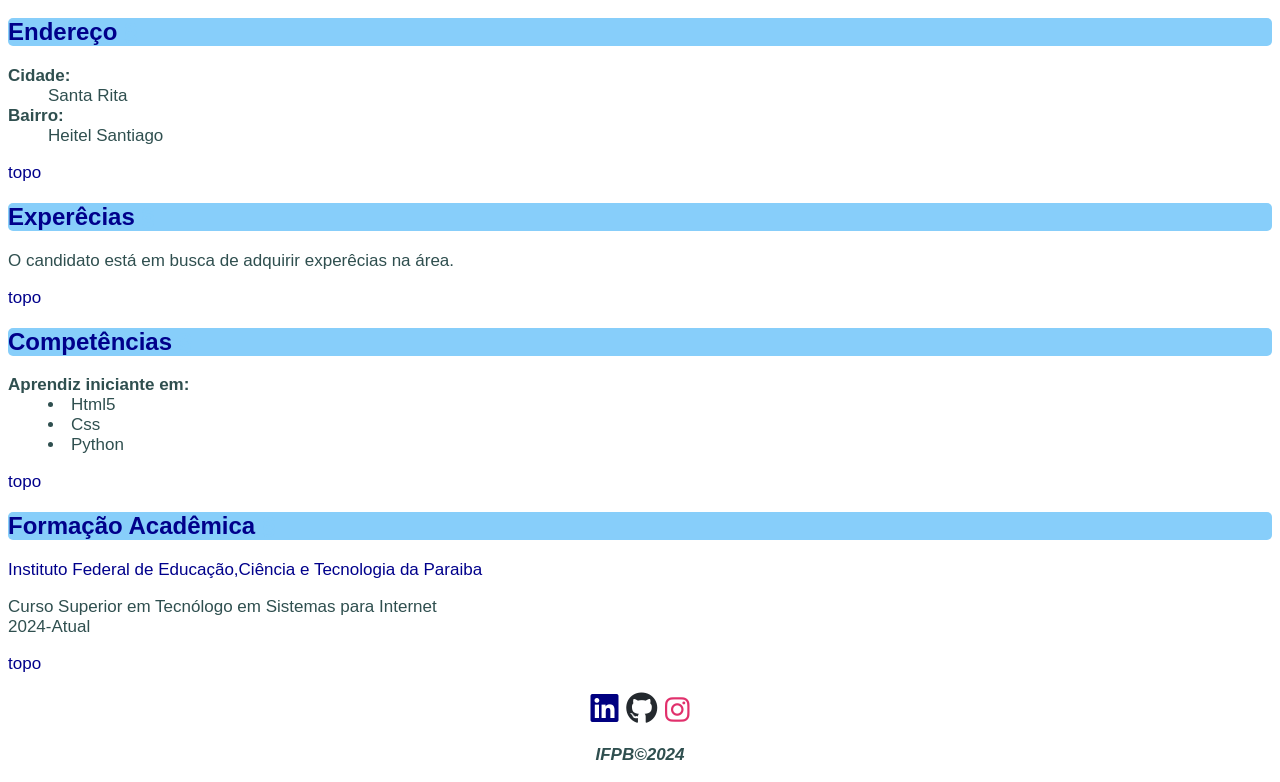
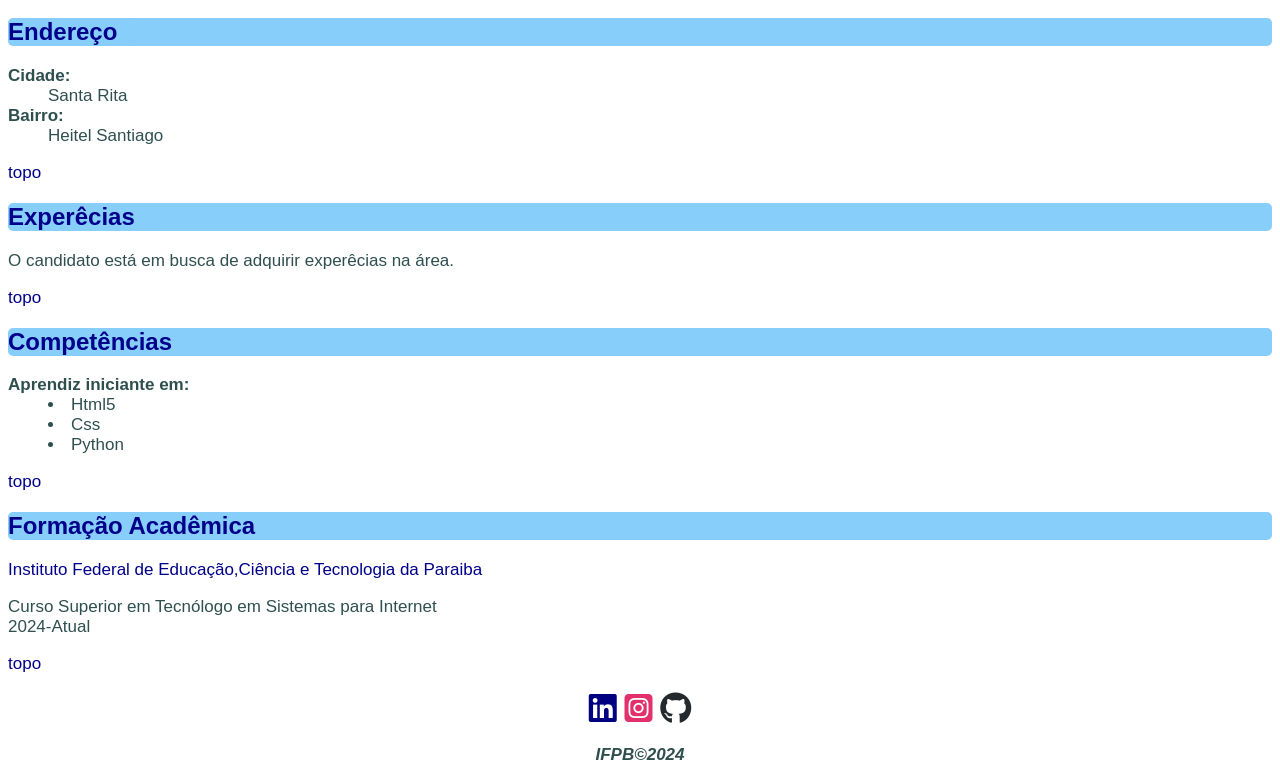
Before and after one commit to Henrique-06/curriculum_Henrique, a plain HTML site: page curriculum_h/index.html in a window 1280 px wide. Shown: the part 541-1323 px from the top of the page. Drawn offline with Linux system fonts and the light colour scheme.

Commit message:
arrumei o link do icon insta :)

```diff
--- a/curriculum_h/css/style.css
+++ b/curriculum_h/css/style.css
@@ -94,7 +94,7 @@
     color: navy;
 }
 
-#social .fa-instagram {
+#social .fa-square-instagram {
     color: #E1306C;
 }
 
--- a/curriculum_h/index.html
+++ b/curriculum_h/index.html
@@ -80,8 +80,8 @@
     </div>
     <div id="social">
       <a href="https://www.linkedin.com/in/henrique-gabriel-lf"><i class="fa-brands fa-linkedin"></i></a>
+      <a href="https://www.instagram.com/henriique.glf"><i class="fa-brands fa-square-instagram"></i></a>
       <a href="https://github.com/Henrique-06"><i class="fa-brands fa-github"></i></a>
-      <a href="https://www.instagram.com/henriique.glf?igsh=ZjUxemNrenM3OXk4"></a><i class="fa-brands   fa-instagram"></i></a>
     </div>
     <p class="text-center" id="copyright">IFPB&copy;2024</p>
   </body>
```
